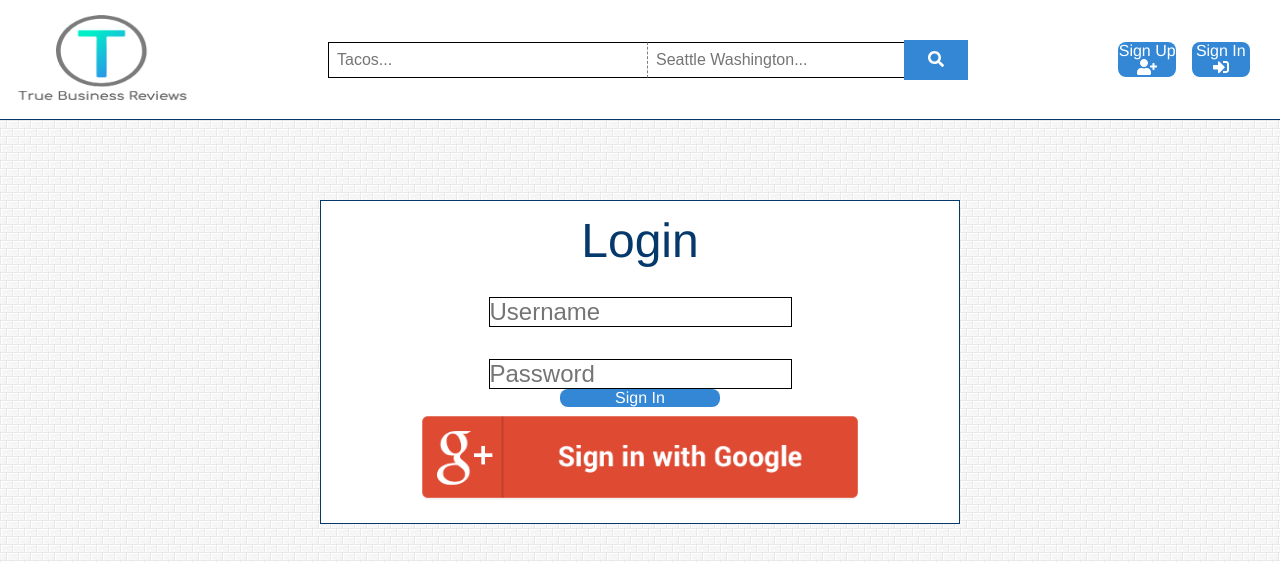
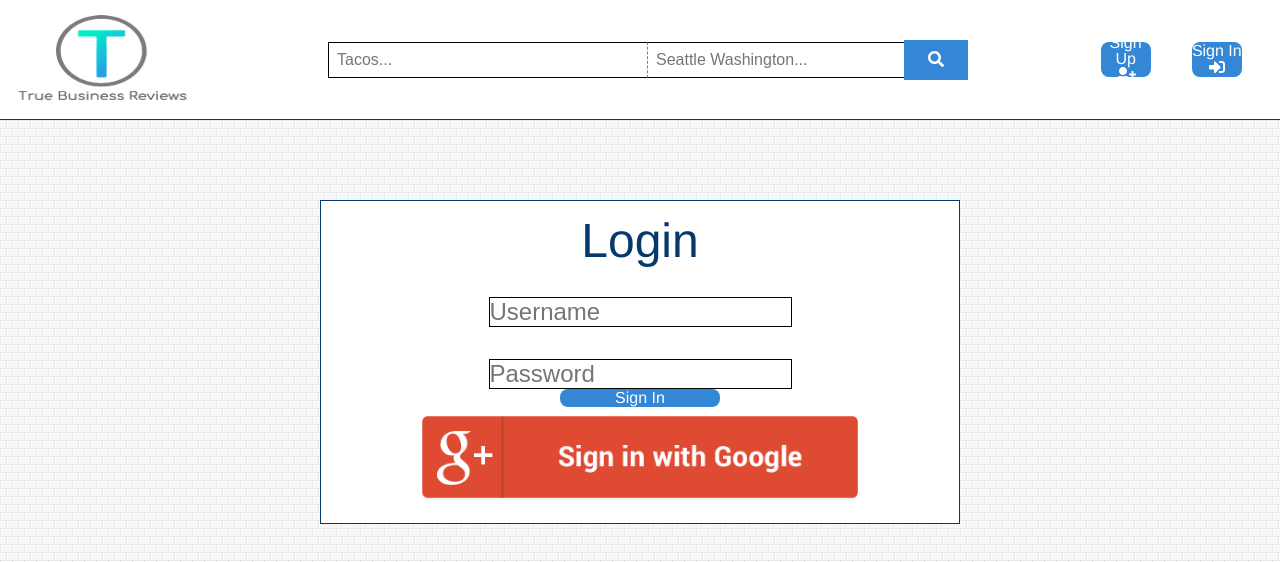
Before and after one commit to BloomTech-Labs/CS10-business-review, a React (Create React App) app in the folder true-business/: page /signin in a window 1280 px wide. Shown: the top 562 px of the page. Built offline with nearby package versions, Linux system fonts and the light colour scheme; no server answers; what react-stripe-elements would draw is missing.

Commit message:
Noticed Discrepancy
Logged in vs Not Logged In users right side of navbar was rendering slightly differently.

```diff
--- a/true-business/src/css/NavBar.css
+++ b/true-business/src/css/NavBar.css
@@ -94,7 +94,7 @@
 .navbar .navbar__right {
   display: flex;
   flex-direction: row;
-  justify-content: center;
+  justify-content: space-around;
   align-items: center;
   height: 100%;
   width: 100%;
@@ -107,6 +107,7 @@
   color: #05386b;
   min-width: 15vw;
   max-width: 15vw;
+  padding-right: 2vw;
 }
 .navbar .navbar__right .right__sign {
   display: flex;
@@ -157,7 +158,7 @@
   color: #05386b;
   min-width: 15vw;
   max-width: 15vw;
-  margin-right: 1rem;
+  padding-right: 2vw;
 }
 .navbar .navbar__right--logged .right--logged__text {
   white-space: nowrap;
--- a/true-business/src/less/NavBar.less
+++ b/true-business/src/less/NavBar.less
@@ -56,9 +56,10 @@
     }
   }
   .navbar__right {
-    .containers(@flexDirection: row, @fontSize: 2rem);
+    .containers(@justifyContent: space-around, @flexDirection: row, @fontSize: 2rem);
     min-width: 15vw;
     max-width: 15vw;
+    padding-right: 2vw;
     .right__sign {
       .containers();
       .buttons();
@@ -75,7 +76,7 @@
     .containers(@justifyContent: flex-start, @flexDirection: row, @fontSize: 2rem);
     min-width: 15vw;
     max-width: 15vw;
-    margin-right: 1rem;
+    padding-right: 2vw;
     .right--logged__text {
       .hidden();
       text-align: left;
```
